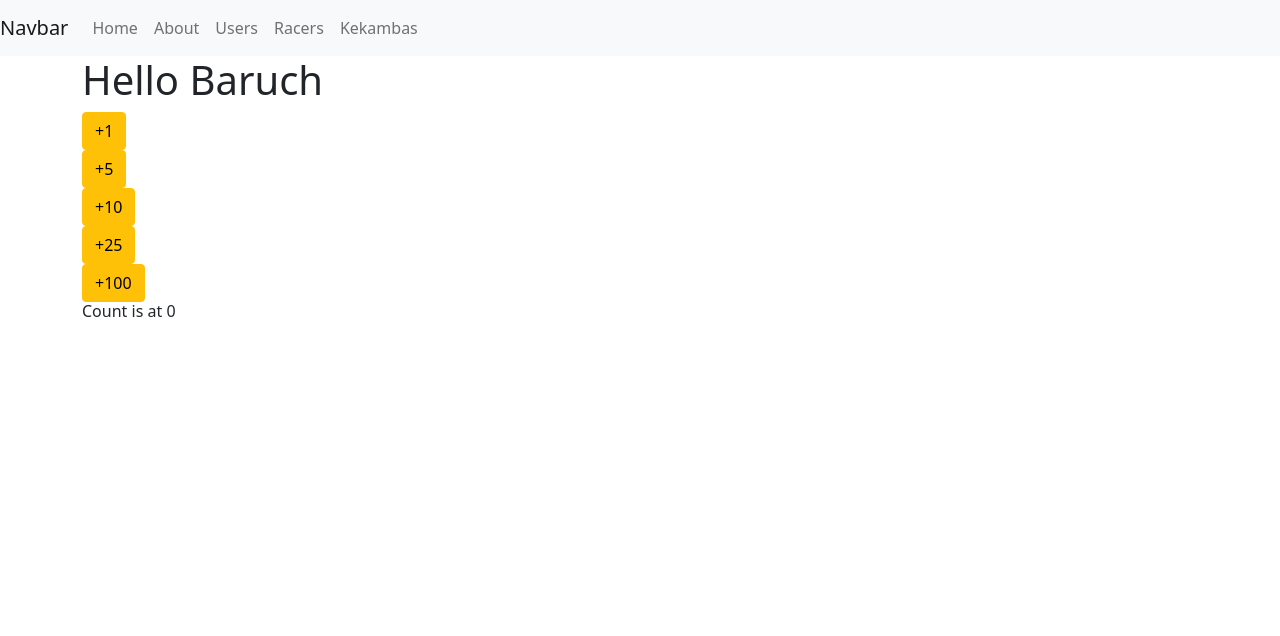
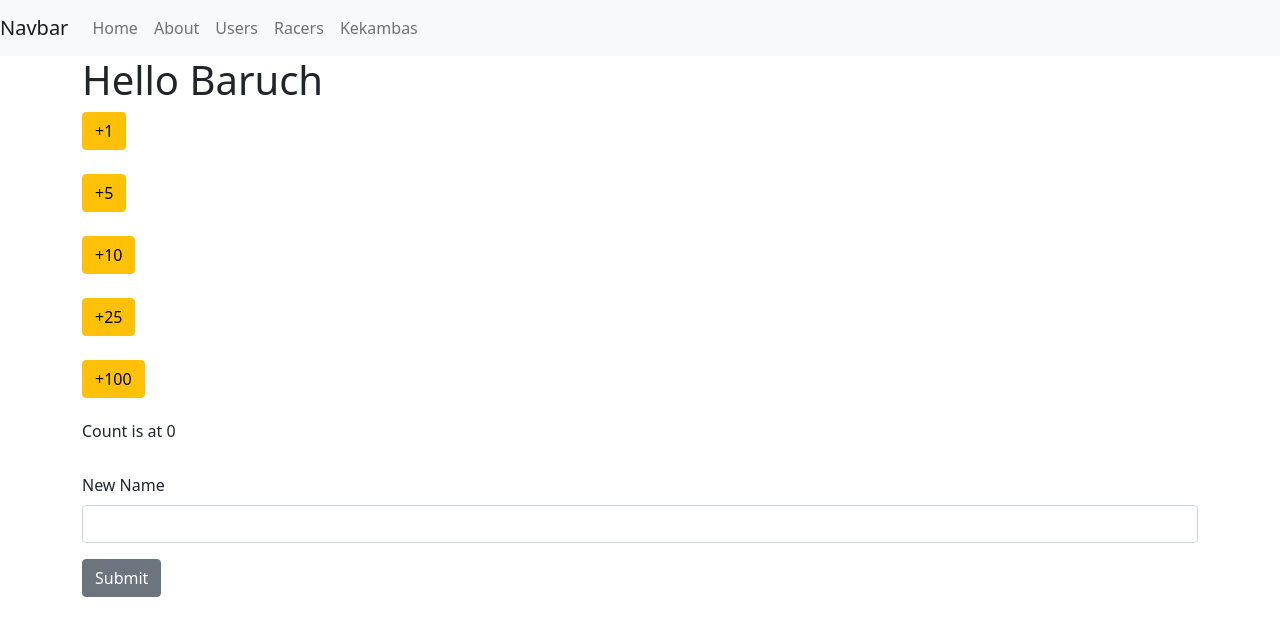
Before and after one commit to baruchoz/React-Intro, a React (Create React App) app: page / in a window 1280 px wide. Shown: the top 636 px of the page. Built offline with nearby package versions, Linux system fonts and the light colour scheme.

Commit message:
added namechange button with functions

```diff
--- a/src/App.js
+++ b/src/App.js
@@ -5,6 +5,7 @@ import Home from './views/Home';
 import { Route } from 'react-router-dom';
 import Racers from './views/Racers';
 import Kekambas from './views/Kekambas';
+import Users from './views/Users';
 
 
 
@@ -12,7 +13,8 @@ export default class App extends Component {
   constructor(props){
     super(props)
     this.state = {
-        count: 0
+        count: 0,
+        name: 'Baruch'
     }
 }
 
@@ -23,6 +25,13 @@ handleClick = (step) => {
     })
 }
 
+changeName = (name) => {
+    // let name = prompt('What is your name?')
+    this.setState({
+      name
+    })
+}
+
   render() {
     return (
       <>
@@ -30,7 +39,7 @@ handleClick = (step) => {
         <div className="container">
 
           <Route exact path='/'>
-            <Home count={this.state.count} handleClick={this.handleClick} name={this.props.name} />
+            <Home count={this.state.count} handleClick={this.handleClick} name={this.state.name} changeName={this.changeName}/>
           </Route>
 
           <Route exact path='/about'>
@@ -45,6 +54,10 @@ handleClick = (step) => {
             <Kekambas />
           </Route>
 
+          <Route exact path='/users'>
+            <Users />
+          </Route>
+
         </div>
       </>
     )
--- /dev/null
+++ b/src/components/ButtonNameChange.js
@@ -0,0 +1,20 @@
+import React from "react";
+
+export const ButtonNameChange = (props) => {
+    const handleForm = (e) => {
+        e.preventDefault(); //stops from refreshing page
+        console.log(e)
+        const newName = e.target.newName.value;
+        console.log(newName)
+        props.changeName(newName);
+    }
+    return (
+        <form onSubmit={handleForm}>
+            <div className="mb-3">
+                <label htmlFor="newName" className="form-label">New Name</label>
+                <input type="text" className="form-control" id="newName" />
+            </div>
+            <input type='submit' value='Submit' className='btn btn-secondary' />
+        </form>
+    )
+}
--- a/src/index.js
+++ b/src/index.js
@@ -7,7 +7,7 @@ import {BrowserRouter as Router} from 'react-router-dom';
 ReactDOM.render(
   <React.StrictMode>
     <Router>
-      <App name='Baruch' />
+      <App />
     </Router>
   </React.StrictMode>,
   document.getElementById('root')
--- a/src/views/Home.js
+++ b/src/views/Home.js
@@ -1,5 +1,6 @@
 import React, { Component } from 'react'
 import Button from '../components/Button'
+import { ButtonNameChange } from '../components/ButtonNameChange'
 
 export default class Home extends Component {
     render() {
@@ -7,11 +8,18 @@ export default class Home extends Component {
             <div>
                 <h1>Hello {this.props.name}</h1>
                 <Button step={1} incrementCount={this.props.handleClick}/>
+                <br></br>
                 <Button step={5} incrementCount={this.props.handleClick}/>
+                <br></br>
                 <Button step={10} incrementCount={this.props.handleClick}/>
+                <br></br>
                 <Button step={25} incrementCount={this.props.handleClick}/>
+                <br></br>
                 <Button step={100} incrementCount={this.props.handleClick}/>
+                <br></br>
                 <h6>Count is at {this.props.count}</h6>
+                <br></br>
+                <ButtonNameChange  name={this.props.name} changeName={this.props.changeName}/>
             </div>
         )
     }
--- /dev/null
+++ b/src/views/Users.js
@@ -0,0 +1,35 @@
+import React, { Component } from 'react'
+
+export default class Users extends Component {
+    // set state using constructor
+    constructor(props){
+        super(props);
+        this.state = {
+            users:[]
+        }
+    }
+
+    // fetch api data
+    componentDidMount(){
+        fetch('https://kekambas-bs.herokuapp.com/kekambas')
+            .then(res => res.json())
+            .then(data => {
+                console.log(data)
+                this.setState({
+                users: data
+                })
+            }
+        )
+    }
+
+    render() {
+        return (
+            <div>
+                <h1 className="text-center">Users</h1>
+                <ul className="list-group">
+                    {this.state.users.map((user, indx) => <li  key={indx} className='list-group-item'>{user.first_name} {user.last_name}</li>)}
+                </ul>
+            </div>
+        )
+    }
+}
```
